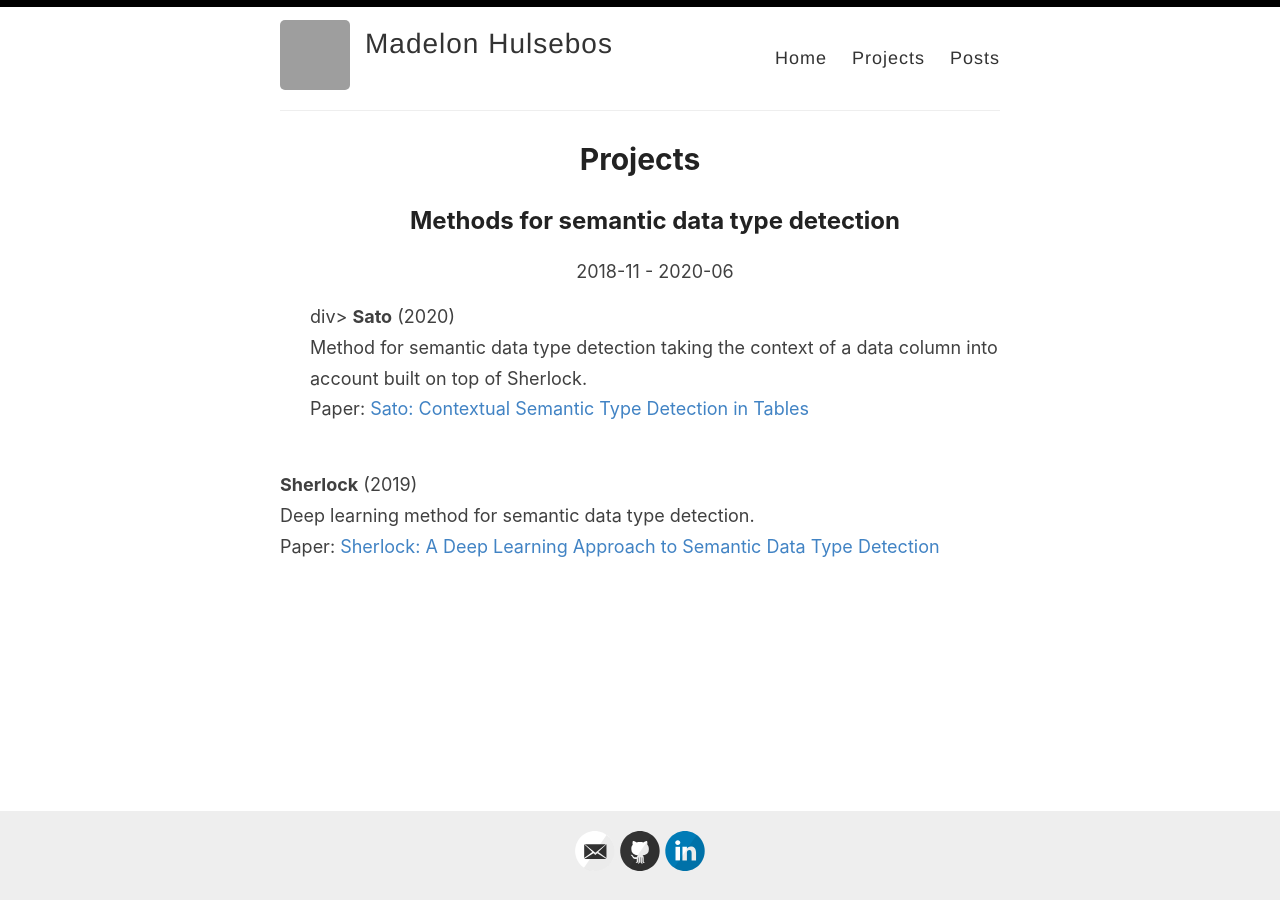
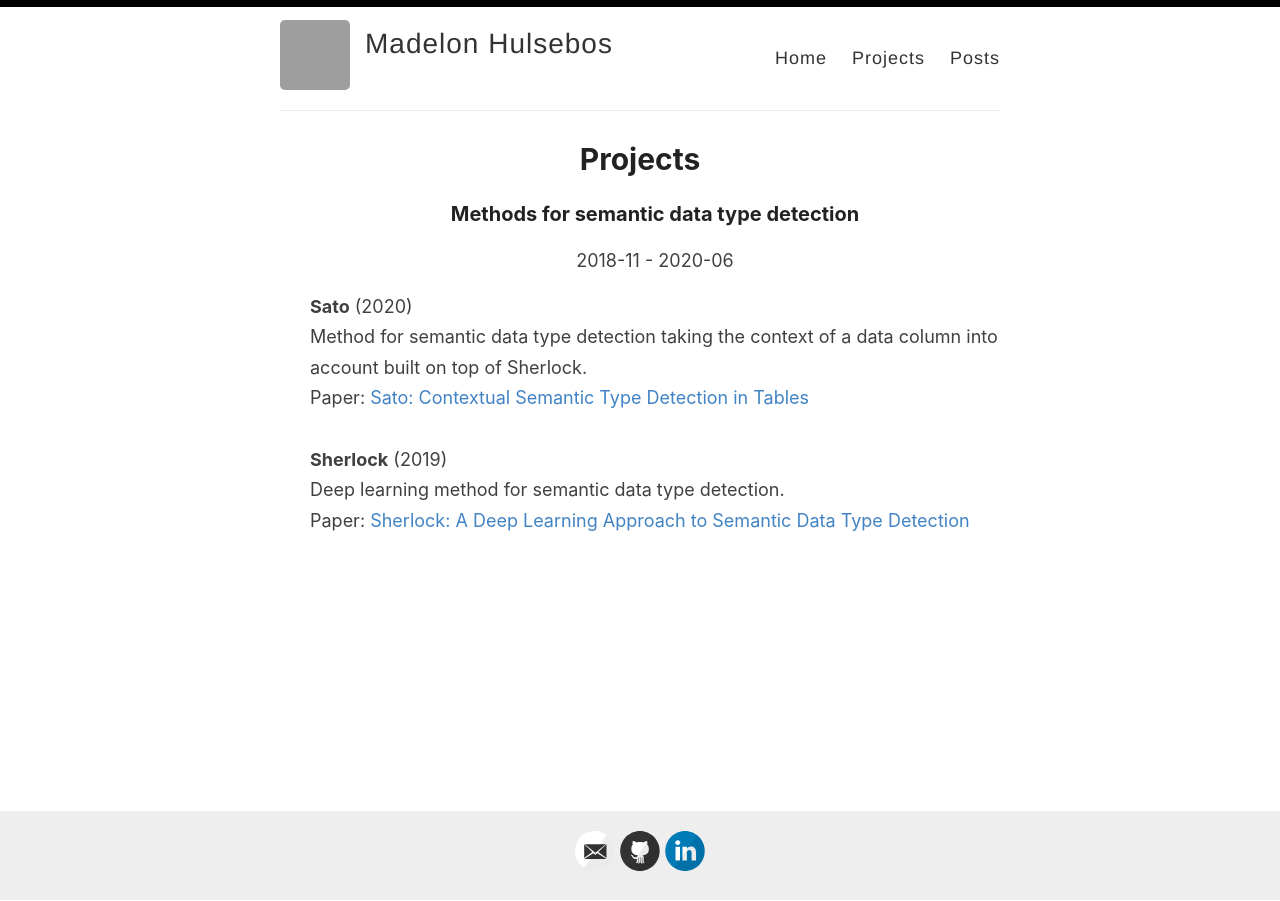
Before and after one commit to madelonhulsebos/madelonhulsebos.github.io, a Jekyll site: the page built from _pages/projects.html, in a window 1280 px wide. Built offline with Jekyll 4.4.1, drawn with Linux system fonts in a browser that asks for light colours; grey boxes are pictures that could not be loaded.

Commit message:
Correct typo div.

```diff
--- a/_pages/projects.html
+++ b/_pages/projects.html
@@ -6,7 +6,7 @@ permalink: /projects/
 
 <ul>
   {% for project in site.projects %}
-    <h2>{{ project.title }}</h2>
+    <h3>{{ project.title }}</h3>
     <center>{{ project.startdate }} - {{  project.enddate }}</center>
     <p>
       {{ project.content }}
--- a/_projects/semantic_type_detection_methods.html
+++ b/_projects/semantic_type_detection_methods.html
@@ -5,7 +5,7 @@ enddate: "2020-06"
 startdate: "2018-11"
 ---
 
-div>
+<div>
  <b>Sato</b> (2020)<br>
   Method for semantic data type detection taking the context of a data column into account built on top of Sherlock. <br>
   Paper: <a href="https://arxiv.org/pdf/1911.06311.pdf">Sato: Contextual Semantic Type Detection in Tables</a>
```
